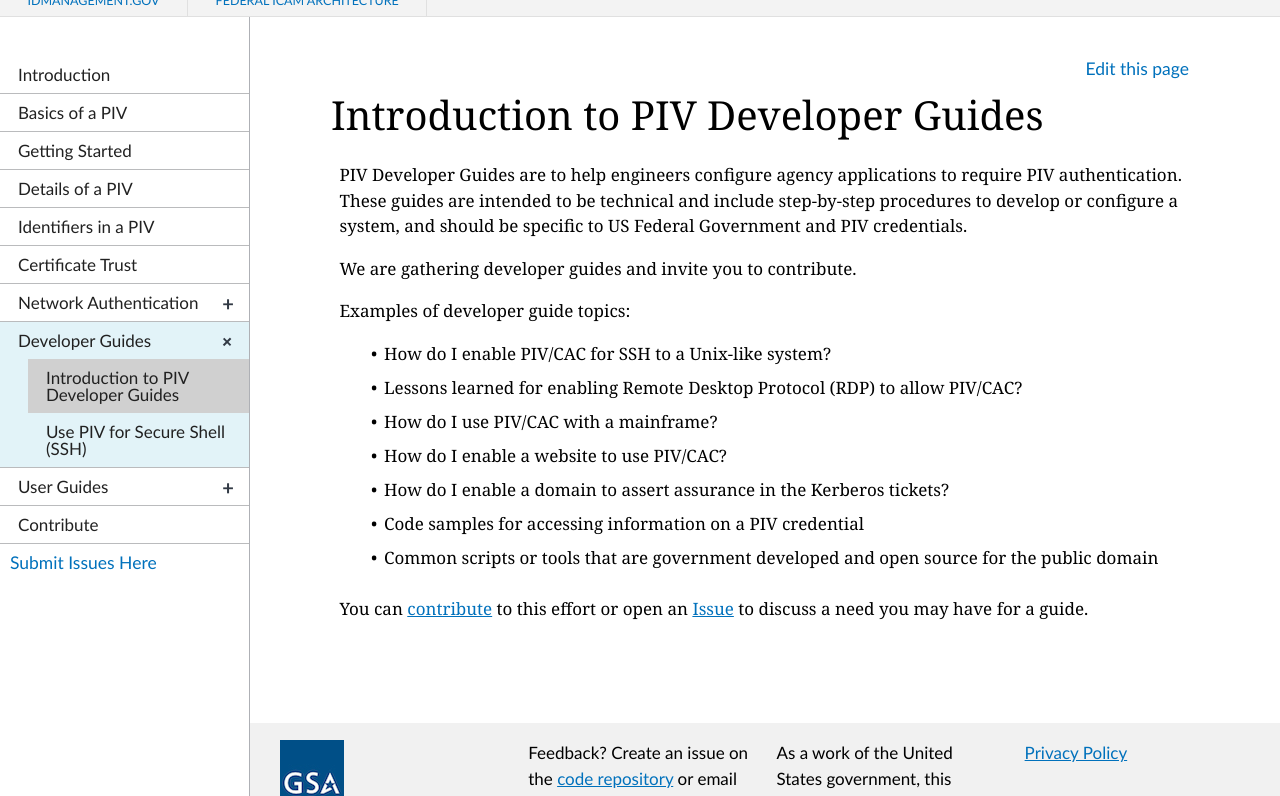
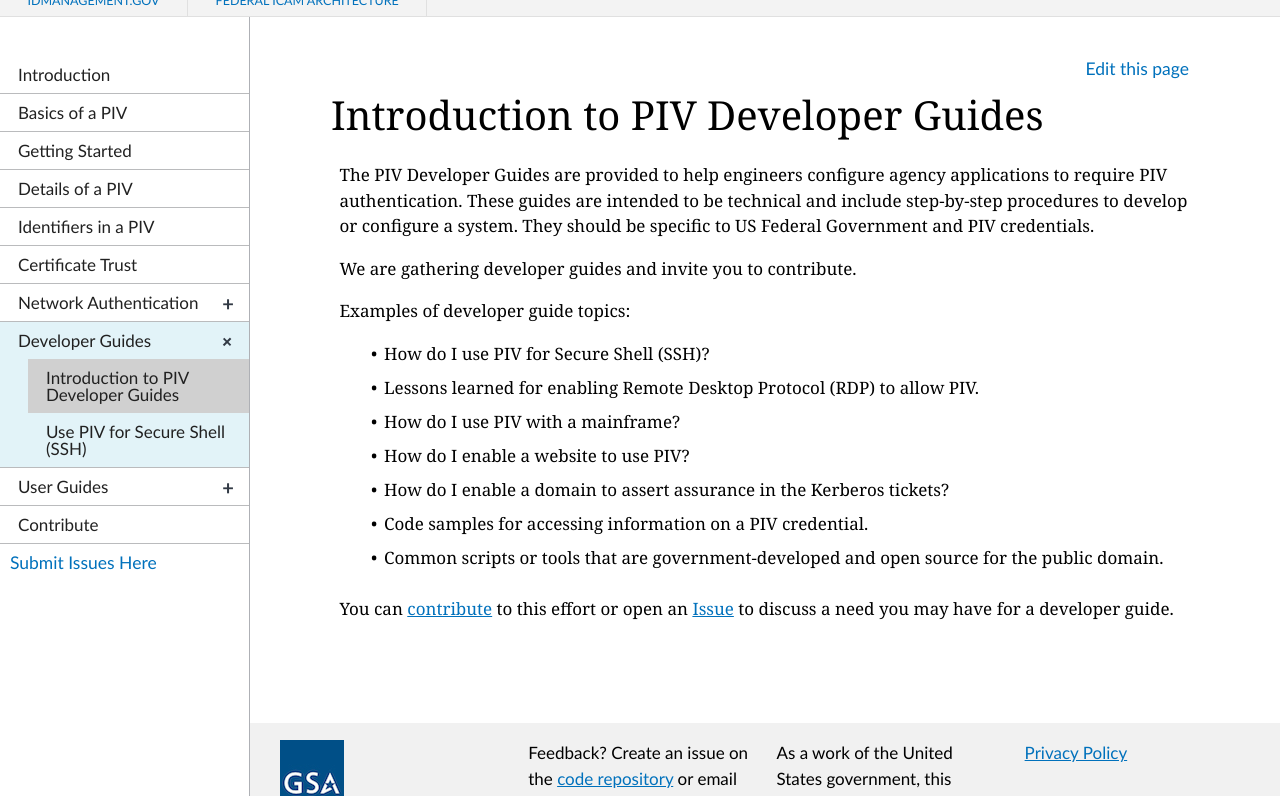
Before and after one commit to GSA/piv-guides, a Jekyll site: the page built from _devconfig/index.md, in a window 1280 px wide and 900 px high, cut to the strip 104-900 px from the top of the window. Built offline with Jekyll 4.4.1, drawn with Linux system fonts in a browser that asks for light colours; nearby versions of some CDN libraries.

Commit message:
Update index.md

```diff
--- a/_devconfig/index.md
+++ b/_devconfig/index.md
@@ -5,18 +5,18 @@ permalink: /devconfig/
 collection: devconfig
 ---
 
-PIV Developer Guides are to help engineers configure agency applications to require PIV authentication. These guides are intended to be technical and include step-by-step procedures to develop or configure a system, and should be specific to US Federal Government and PIV credentials.
+The PIV Developer Guides are provided to help engineers configure agency applications to require PIV authentication. These guides are intended to be technical and include step-by-step procedures to develop or configure a system. They should be specific to US Federal Government and PIV credentials.
 
 We are gathering developer guides and invite you to contribute.
 
 Examples of developer guide topics:
 
-* How do I enable PIV/CAC for SSH to a Unix-like system?
-* Lessons learned for enabling Remote Desktop Protocol (RDP) to allow PIV/CAC?
-* How do I use PIV/CAC with a mainframe?
-* How do I enable a website to use PIV/CAC?
+* How do I use PIV for Secure Shell (SSH)?
+* Lessons learned for enabling Remote Desktop Protocol (RDP) to allow PIV.
+* How do I use PIV with a mainframe?
+* How do I enable a website to use PIV?
 * How do I enable a domain to assert assurance in the Kerberos tickets?
-* Code samples for accessing information on a PIV credential
-* Common scripts or tools that are government developed and open source for the public domain
+* Code samples for accessing information on a PIV credential.
+* Common scripts or tools that are government-developed and open source for the public domain.
 
-You can [contribute]({{ site.baseurl }}/contribute/) to this effort or open an [Issue]({{site.repo_url}}/issues) to discuss a need you may have for a guide.
+You can [contribute]({{ site.baseurl }}/contribute/) to this effort or open an [Issue]({{site.repo_url}}/issues) to discuss a need you may have for a developer guide.
```
